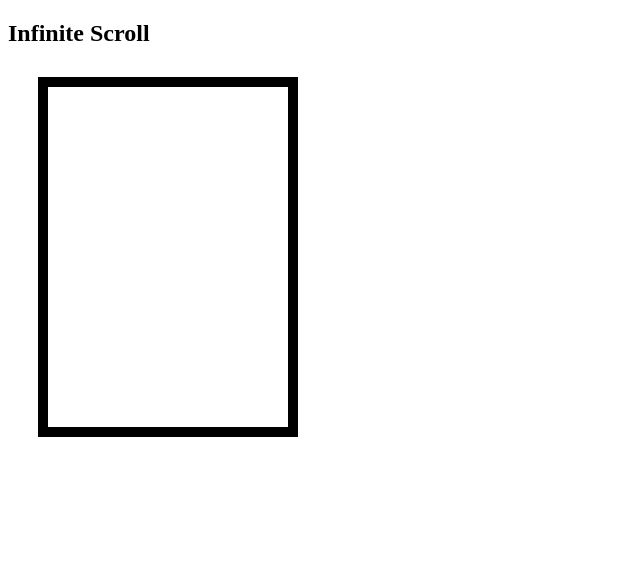
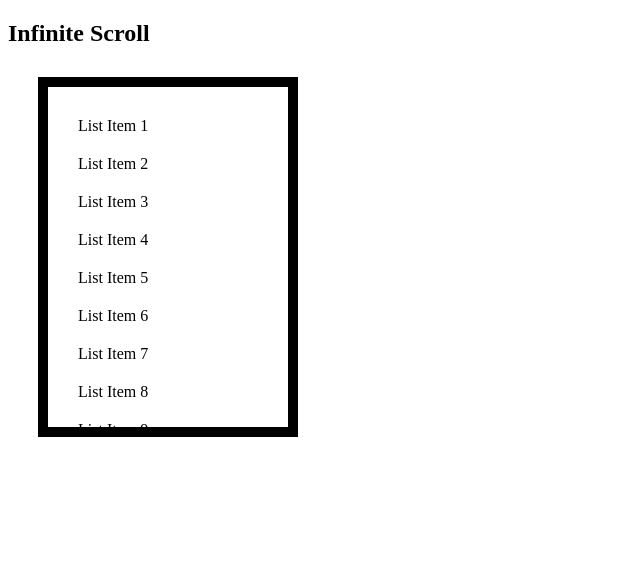
Before and after one commit to acciojob/infinite-scroll-vidyatiwrai, a website: page main.html in a window 1280 px wide. Shown: the whole page, without its empty margins (0-640 px from the left). Drawn offline with Linux system fonts and the light colour scheme.

Commit message:
created a submission

```diff
--- a/main.html
+++ b/main.html
@@ -11,7 +11,19 @@
   <body>
     <h2>Infinite Scroll</h2>
     <main>
-      <ol id="infi-list"></ol>
+      <ol id="infi-list">
+    <!-- Initial list items -->
+    <li>List Item 1</li>
+    <li>List Item 2</li>
+    <li>List Item 3</li>
+    <li>List Item 4</li>
+    <li>List Item 5</li>
+    <li>List Item 6</li>
+    <li>List Item 7</li>
+    <li>List Item 8</li>
+    <li>List Item 9</li>
+    <li>List Item 10</li>
+	  </ol>
     </main>
     <script src="./script.js"></script>
   </body>
--- a/script.js
+++ b/script.js
@@ -1,5 +1,5 @@
 // Get the list and create an array of initial list items
-const list = document.getElementById('list');
+const list = document.getElementById('infi-list');
 const initialListItems = Array.from(list.children);
 
 // Function to add new list items
```
